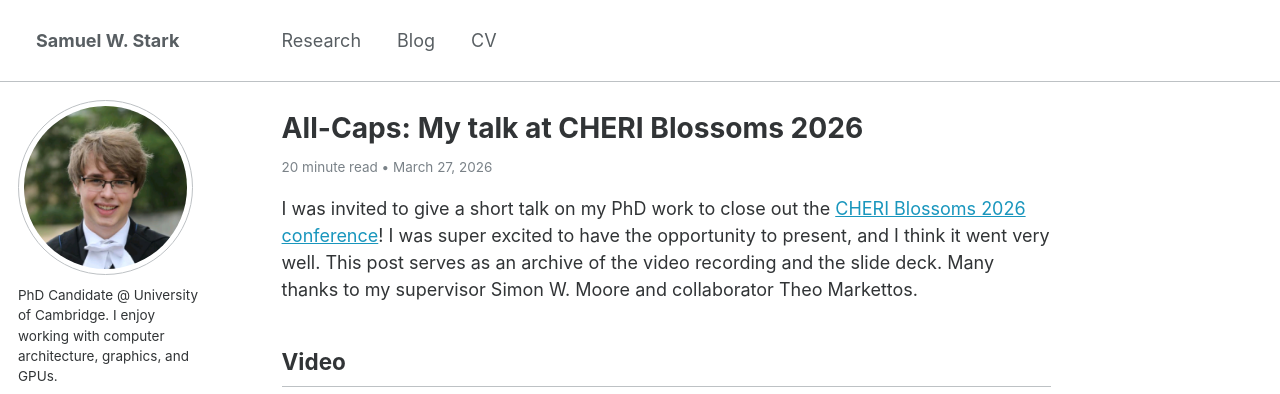
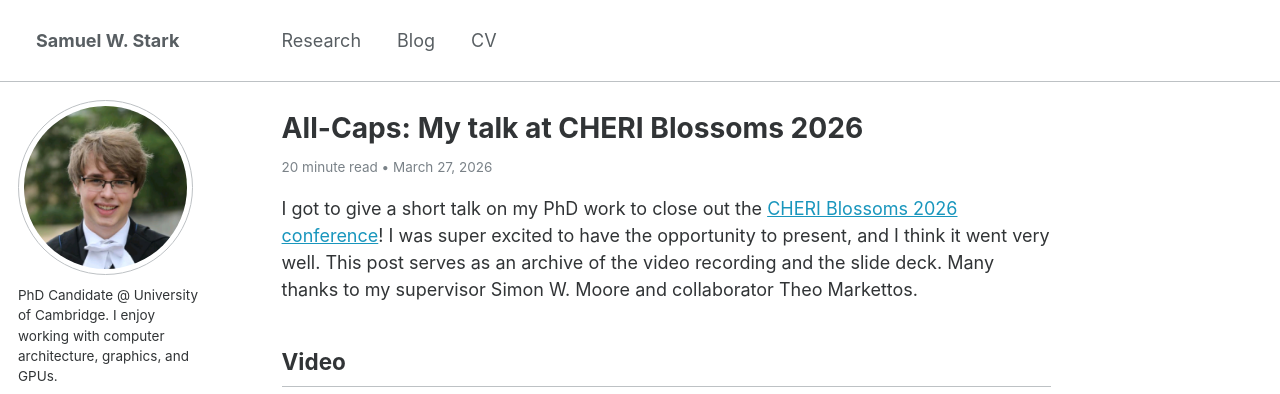
Before and after one commit to theturboturnip/theturboturnip.github.io, a Jekyll site: the page built from _posts/2026-03-27-cheri-blossoms-presentation.md, in a window 1280 px wide and 900 px high, cut to the strip 0-394 px from the top of the window. Built offline with Jekyll 4.4.1, drawn with Linux system fonts in a browser that asks for light colours; some web fonts are replaced; an icon font too large for the unit is left out.

Commit message:
Clarify wording on CHERI Blossoms circumstances

```diff
--- a/_posts/2026-03-27-cheri-blossoms-presentation.md
+++ b/_posts/2026-03-27-cheri-blossoms-presentation.md
@@ -13,7 +13,7 @@ author_profile: true
 read_time_minutes: 20
 ---
 
-I was invited to give a short talk on my PhD work to close out the [CHERI Blossoms 2026 conference](https://cheri-alliance.org/events/cheri-blossoms-conference-2026)!
+I got to give a short talk on my PhD work to close out the [CHERI Blossoms 2026 conference](https://cheri-alliance.org/events/cheri-blossoms-conference-2026)!
 I was super excited to have the opportunity to present, and I think it went very well.
 This post serves as an archive of the video recording and the slide deck.
 Many thanks to my supervisor Simon W. Moore and collaborator Theo Markettos.
```
